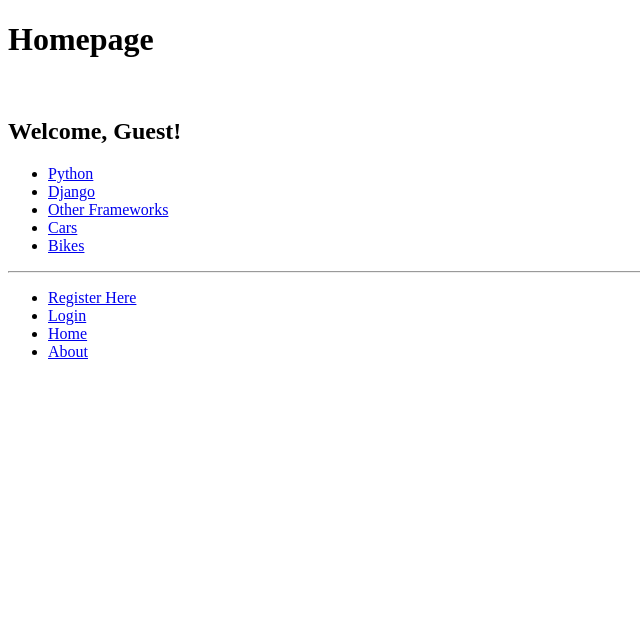
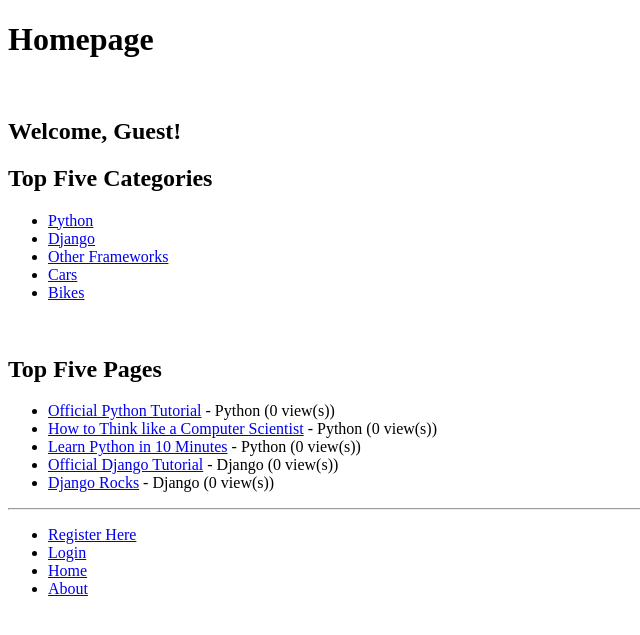
Before and after one commit to shileen/rango, a Django app: page /rango/ in a window 1280 px wide. Shown: the top 635 px of the page, without its empty margins (0-640 px from the left). Run offline with Django 3.2, Linux system fonts and the light colour scheme; data comes from the database, SQL or seed files in the repository; parts of the project's set-up code (start-up, migrations or seed data) failed here and were passed over.

Commit message:
Completed a forgotten past exercise, added top 5 most viewed pages to homepage

```diff
--- a/code/tango_with_django_project/rango/views.py
+++ b/code/tango_with_django_project/rango/views.py
@@ -16,8 +16,8 @@ def index(request):
     # Retrieve the top 5 only - or all if less than 5
     # Place the list in our context_dict dictionary which will be passed to temp engine
     category_list=Category.objects.order_by('-likes')[:5]
-
-    context_dict= {'categories': category_list}
+    page_list=Page.objects.order_by('-views')[:5]
+    context_dict= {'categories': category_list, 'pages':page_list}
 
     for category in category_list:
         category.url = category.name.replace(' ','_')
--- a/code/tango_with_django_project/templates/rango/index.html
+++ b/code/tango_with_django_project/templates/rango/index.html
@@ -10,7 +10,7 @@
    <h2>Welcome, Guest!</h2>
    {% endif %}
 
-
+    <h2>Top Five Categories</h2>
    {%if categories %}
         <ul>
             {%for category in categories %}
@@ -20,6 +20,17 @@
     {% else %}
         <strong> There are no categories present. </strong>
     {% endif %}
+    <br />
+    <h2>Top Five Pages</h2>
+        {% if pages %}
+        <ul>
+            {% for page in pages %}
+            <li><a href="{{ page.url}}">{{ page.title }}</a> - {{ page.category}} ({{ page.views }} view(s))</li>
+            {% endfor %}
+        </ul>
+        {% else %}
+        <strong>No pages at present.</strong>
+        {% endif %}
 
 
  {% endblock %}
```
Also changed, not shown: 1 other file.
